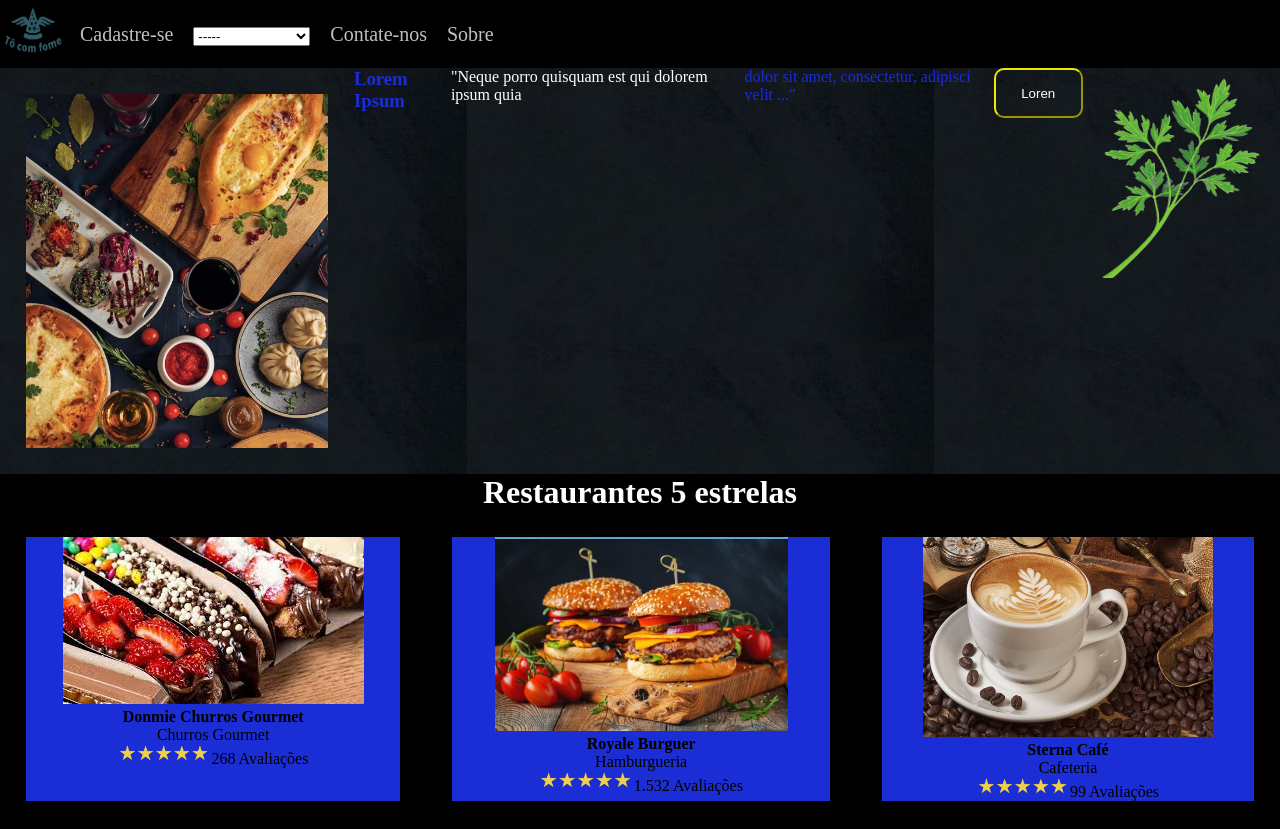
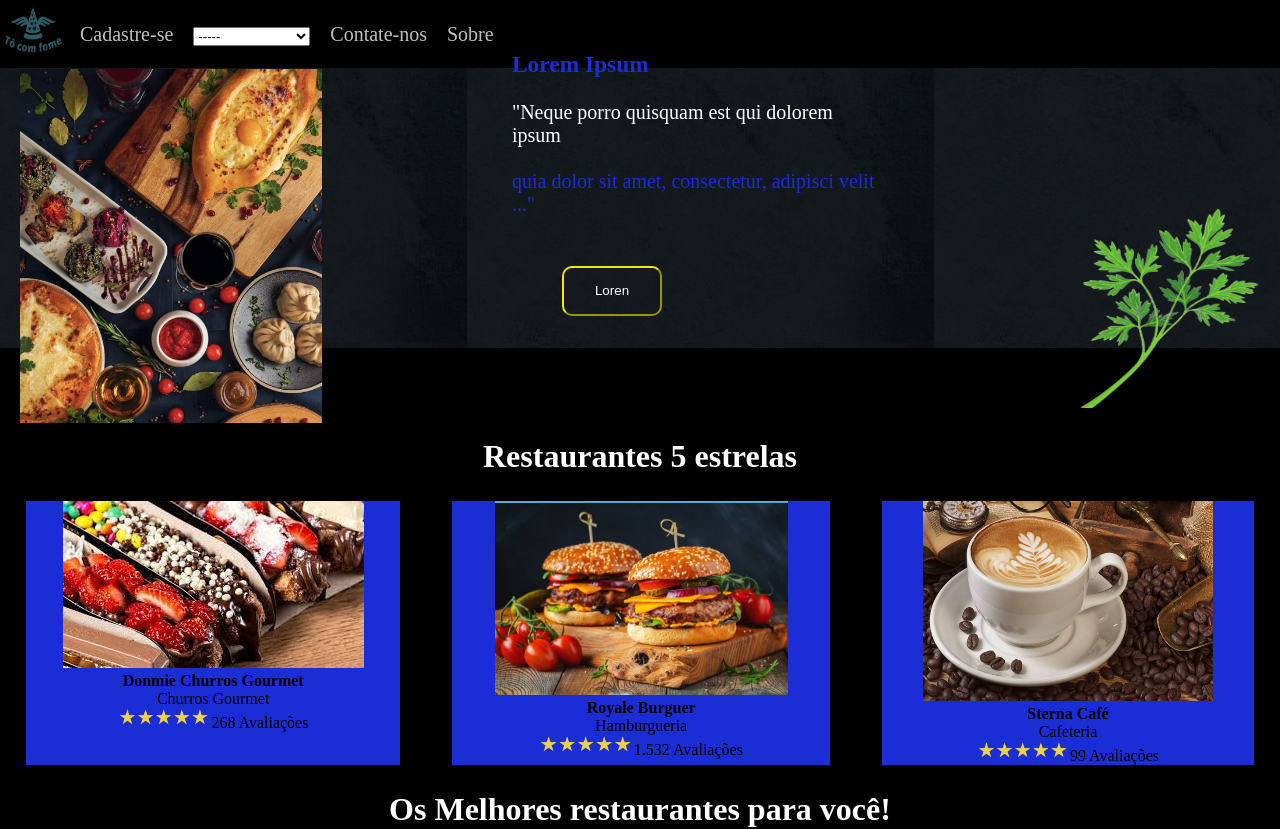
Before and after one commit to Lauracastro27/Projeto-Final_M5, a React (Vite) app in the folder ProjM5/: page / in a window 1280 px wide. Shown: the top 829 px of the page. Built offline with nearby package versions, Linux system fonts and the light colour scheme.

Commit message:
ajustando img absolute

```diff
--- a/ProjM5/src/components/Home/home.jsx
+++ b/ProjM5/src/components/Home/home.jsx
@@ -28,17 +28,25 @@ export default () => {
         <body className={style.body}>
             <div className={style.containerCard1}>
                 <div className={style.backgroundCard1}>
-                    <img className={style.marginImg} src={ImgCard1} />
-                    <h3 className={style.corTextoAzul}>Lorem Ipsum</h3>
-                    <p className={style.corTexto}> "Neque porro quisquam est qui dolorem ipsum quia</p>
-                    <p className={style.corTextoAzul}>dolor sit amet, consectetur, adipisci velit ..."</p>
-                    <button className={style.corButtonCard1}>
-                        Loren
-                    </button>
-                    <img class={style.maginImgSalsa} src={ImgCard2} />
+                    <div className={style.Foto1}>
+                        <img src={ImgCard1} />
+                    </div>
+                    <div className={style.txtColuna}>
+                        <div>
+                            <h3 className={style.corTextoAzul}>Lorem Ipsum</h3><br />
+                            <p className={style.corTexto}> "Neque porro quisquam est qui dolorem ipsum</p><br />
+                            <p className={style.corTextoAzul}>quia dolor sit amet, consectetur, adipisci velit ..."</p>
+                            <button className={style.corButtonCard1}>
+                                Loren
+                            </button>
+                        </div>
+                    </div>
+                    <div className={style.Foto2}>
+                        <img class={style.maginImgSalsa} src={ImgCard2} />
+                    </div>
                 </div>
             </div>
-            <div className={style.centralizaTexto} >
+            <div className={style.containerDiv2} >
                 <h1 className={style.corTexto}>
                     Restaurantes 5 estrelas
                 </h1>
@@ -118,46 +126,46 @@ export default () => {
                         <h1>
                             Asian Food
                         </h1>
-                        <img src={ImgCard10} className={style.tamanhoPadraoImg}/>
+                        <img src={ImgCard10} className={style.tamanhoPadraoImg} />
                     </div>
                     <div>
                         <h1>
                             Italian Food
                         </h1>
-                        <img src={ImgCard11} className={style.tamanhoPadraoImg}/>
+                        <img src={ImgCard11} className={style.tamanhoPadraoImg} />
                     </div>
                     <div>
                         <h1>
                             Mexican Food
                         </h1>
-                        <img src={ImgCard12} className={style.tamanhoPadraoImg}/>
+                        <img src={ImgCard12} className={style.tamanhoPadraoImg} />
                     </div>
                     <div>
                         <h1>
                             Arabian Food
                         </h1>
-                        <img src={ImgCard13} className={style.tamanhoPadraoImg}/>
+                        <img src={ImgCard13} className={style.tamanhoPadraoImg} />
                     </div>
                     <div>
                         <h1>
                             Thai food
                         </h1>
-                        <img src={ImgCard14} className={style.tamanhoPadraoImg}/>
+                        <img src={ImgCard14} className={style.tamanhoPadraoImg} />
                     </div>
                     <div>
                         <h1>
                             Brazilian Food
                         </h1>
-                        <img src={ImgCard15} className={style.tamanhoPadraoImg}/>
+                        <img src={ImgCard15} className={style.tamanhoPadraoImg} />
                     </div>
-                    <div className={style.centralizaTexto}>
+                </div>
+                <div className={style.posicaoTxt}>
                         <h1>
-                        e muitas outras...
+                            e muitas outras...
                         </h1>
                     </div>
-                </div>
                 <div>
-                <img src={ImgCard16} className={style.tamanhoPadraoImg}/>
+                    <img src={ImgCard16} className={style.tamanhoPadraoImg} />
                 </div>
             </div>
         </body>
--- a/ProjM5/src/components/Home/home.module.css
+++ b/ProjM5/src/components/Home/home.module.css
@@ -1,10 +1,38 @@
 body{
     background-color: black;
 }
+
+.txtColuna{
+display: flex;
+flex-direction: column;
+align-items: flex-start;
+text-align: start;
+justify-content: center;
+margin: 180px;
+font-size: 20px;
+}
+
 .maginImgSalsa{
     margin: 10px;
     width: 200px;
     height: 200px;
+}
+.Foto1{
+    margin-top: 80px;
+    margin-left: 20px;
+    margin-right: 10px;
+}
+.Foto2{
+    margin-top: 200px;
+    display: flex;
+    align-items: flex-end;
+    text-align: right;
+    justify-content: end;
+}
+
+.containerDiv2{
+    text-align: center;
+    margin-top: 90px;
 }
 
 .marginImg{
@@ -16,6 +44,9 @@ body{
     background-image: url("../../assents/img/background.png");
     display: flex;
     flex-direction: row;
+    align-items: center!important;
+    width: 100%;
+    height: 280px;
 }
 
 .containerCard1 {
@@ -36,11 +67,12 @@ text-align: center;
 }
 
 .corButtonCard1 {
-    background-color: #0000 !important;
+    background-color: #0000!important;
     border-color: rgb(237, 233, 5);
     color: white;
     justify-content: center;
     align-items: center;
+    margin: 50px;
     border-radius: 10px;
     width: 100px;
     height: 50px;
@@ -98,6 +130,7 @@ display: flex;
 flex-wrap: wrap;
 color: black;
 margin-top: 20px;
+width: 100%;
 }
 
 .tamanhoPadraoImg{
@@ -105,3 +138,29 @@ margin-top: 20px;
     height: 200px;
     margin: 20px;
 }
+
+.posicaoTxt{
+    background-color: rgb(255, 251, 1);
+    display: flex;
+    align-items: center;
+    justify-content: center;
+}
+
+@media screen and (max-width: 480px) {
+    .bory {
+      display: flex;
+      flex-direction: column;
+      align-items: center;
+      text-align: center;
+      justify-content: center;
+    }
+  }
+@media screen and (max-width: 768px) {
+    .bory {
+      display: flex;
+      flex-direction: column;
+      align-items: center;
+      text-align: center;
+      justify-content: center;
+    }
+  }
```
